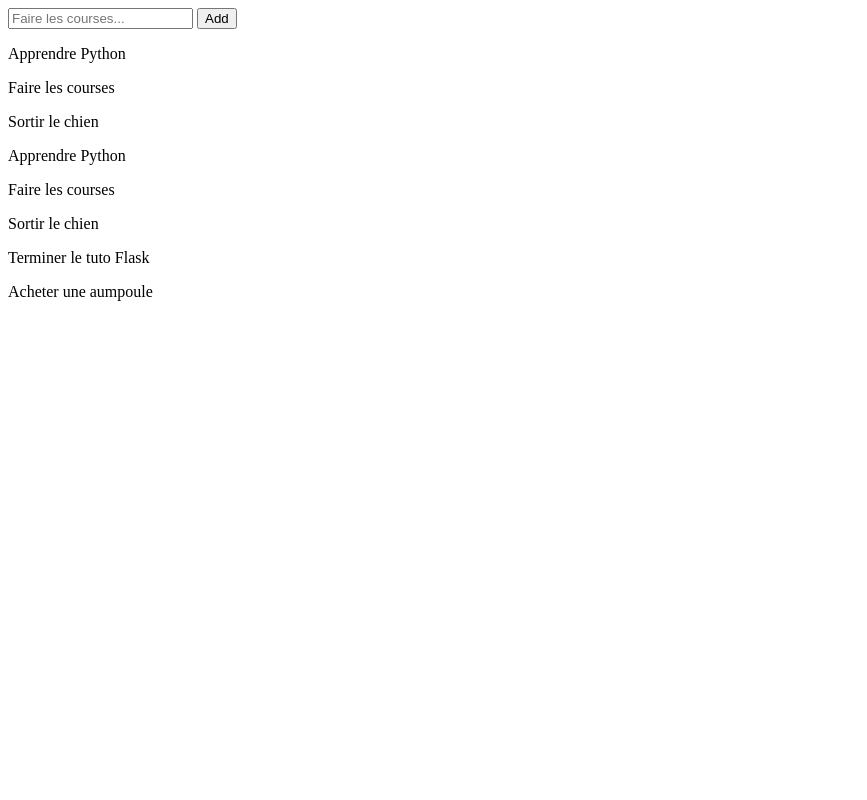
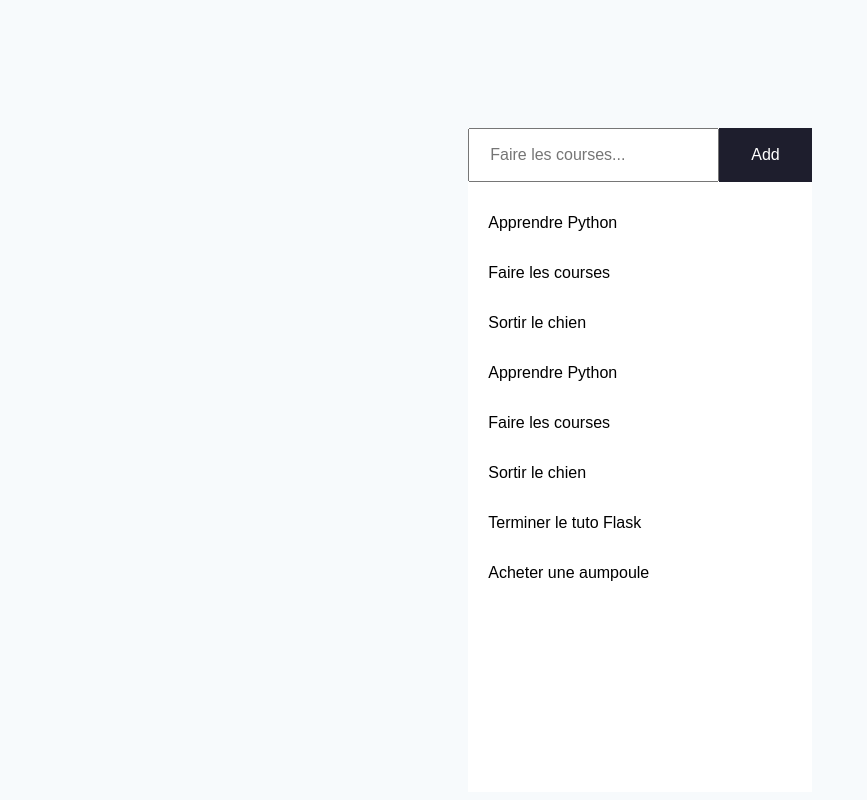
Before and after one commit to Lamia7/todoapp, a Flask app: page / in a window 1280 px wide. Shown: the whole page, without its empty margins (0-867 px from the left). Run offline with Flask 2, Linux system fonts and the light colour scheme; data comes from the database, SQL or seed files in the repository.

Commit message:
Added style

```diff
--- /dev/null
+++ b/static/style.css
@@ -0,0 +1,70 @@
+body {
+    background-color: #F7FAFC;
+    display: flex;
+    justify-content: center;
+    margin-top: 10%;
+    font-family: Arial, Helvetica, sans-serif;
+}
+
+main {
+    display: flex;
+    flex-direction: column;
+    background-color: white;
+    height: 100%;
+}
+
+form {
+    display: flex;
+}
+
+input[type=text] {
+    padding: 16px 32px;
+    box-sizing: border-box;
+    width: 100%;
+    font-size: 16px;
+}
+
+input::placeholder {
+    font-size: 16px;
+}
+
+input:focus {
+    outline: none;
+}
+
+input[type="submit"] {
+    background-color: #1E1E2D;
+    border: none;
+    color: white;
+    padding: 16px 32px;
+    text-decoration: none;
+    cursor: pointer;
+    font-size: 16px;
+}
+
+#tasks {
+    display: flex;
+    flex-direction: column;
+    width: 100%;
+}
+
+#task {
+    display: flex;
+    flex-direction: row;
+    justify-content: space-between;
+    align-items: baseline;
+    padding-left: 20px;
+    padding-right: 20px;
+
+}
+
+a {
+    color: #1E1E2D;
+    font-size: 16px;
+    font-weight: 600;
+    text-decoration: none;
+}
+
+p {
+    font-size: 16px;
+}
--- a/templates/index.html
+++ b/templates/index.html
@@ -6,6 +6,7 @@
     <meta charset="UTF-8">
     <meta name="viewport" content="width=device-width, initial-scale=1.0">
     <title>Todo App</title>
+    <link rel="stylesheet" href="{{ url_for('static', filename='style.css')}}">
 </head>
 
 <body>
```
